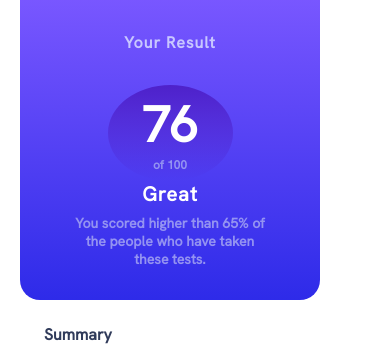
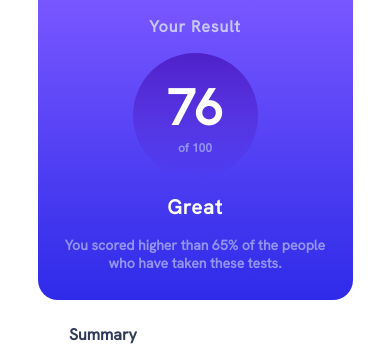
Before and after one commit to dartabish/results-summary-component-main, a plain HTML site: page index.html in a window 390 px wide. Shown: the top 359 px of the page. Drawn offline with Linux system fonts and the light colour scheme.

Commit message:
fixed breakpoints

```diff
--- a/styles/styles.css
+++ b/styles/styles.css
@@ -29,15 +29,16 @@
 }
 
 body {
+    display: flex;
+    flex-direction: column;
+    align-items: center;
     font-family: 'Hanken Grotesk', sans-serif;
-    max-width: 350px;
+    width: 100vw;
     height: 100vh;
-    margin: 0 auto;
-    overflow: hidden;
 }
 
 .result {
-    width: 300px;
+    width: 315px;
     height: 300px;
     display: flex;
     flex-direction: column;
@@ -50,7 +51,7 @@ body {
 }
 
 .result h4 {
-    padding: 2rem 0;
+    padding: 1rem 0;
     color: hsl(241, 100%, 89%);
     letter-spacing: 1px;
 }
@@ -83,14 +84,15 @@ body {
     color: white;
     padding-top: 0;
     letter-spacing: 1px;
+    padding: 1rem 0;
 }
 
 p span {
     font-weight: 600;
     font-size: 14px;
    color: hsl(241, 77%, 76%);
-   padding: 0.45rem 2rem 2rem;
    letter-spacing: normal;
+   padding-top: 1rem;
 }
 
 .summary {
@@ -174,19 +176,14 @@ p span {
     background-color: hsl(241, 81%, 54%);
 }
 
-@media only screen and (min-width:1440px) {
+@media only screen and (min-width:768px) {
     body{
         width: 100%;
         max-width: unset;
         display: flex;
+        flex-direction: row;
         justify-content: center;
         align-items: center;
-    }
-
-    .score{
-        width: 180px;
-        height: 180px;
-        padding: 2rem;
     }
 
     .result{
@@ -199,6 +196,12 @@ p span {
         padding-top: 1rem;
     }
 
+    .score{
+        width: 180px;
+        height: 180px;
+        padding: 2rem;
+    }
+
     .summary {
         height: 420px;
         padding-top: 2rem;
```
